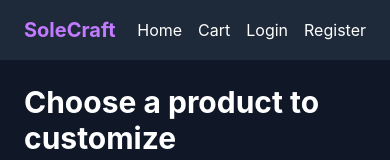
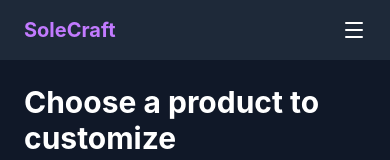
Before and after one commit to Sannny007/solecraft, a React (Vite) app in the folder client/: page / in a window 390 px wide. Shown: the top 160 px of the page. Built offline with nearby package versions, Linux system fonts and the light colour scheme; no server answers.

Commit message:
Add responsive hamburger navbar

```diff
--- a/client/src/components/Navbar.jsx
+++ b/client/src/components/Navbar.jsx
@@ -1,30 +1,41 @@
+import { useState } from 'react';
 import { Link, useNavigate } from "react-router-dom";
 import { useDispatch, useSelector } from "react-redux";
+import { Menu, X } from 'lucide-react';
 import { logout } from "../redux/slices/authSlice";
-
 
 const Navbar = () => {
   const { user, token } = useSelector((state) => state.auth);
   const dispatch = useDispatch();
   const navigate = useNavigate();
+  const [menuOpen, setMenuOpen] = useState(false);
 
   const handleLogout = () => {
     dispatch(logout());
     navigate('/login');
+    setMenuOpen(false);
   };
 
+  const closeMenu = () => setMenuOpen(false);
 
   return (
-    <nav className="bg-gray-800 px-6 py-4 flex justify-between items-center">
-      <Link to="/" className="text-xl font-bold text-purple-400">SoleCraft</Link>
-      <div className="flex gap-4 items-center">
+    <nav className="bg-gray-800 px-6 py-4 relative">
+      <div className="flex justify-between items-center">
+        <Link to="/" className="text-xl font-bold text-purple-400" onClick={closeMenu}>
+          SoleCraft
+        </Link>
+
+        {/* Desktop links - hidden on mobile */}
+        <div className="hidden md:flex gap-4 items-center">
           <Link to="/" className="hover:text-purple-400">Home</Link>
           <Link to="/cart" className="hover:text-purple-400">Cart</Link>
           {token ? (
             <>
               <Link to="/my-orders" className="hover:text-purple-400">My Orders</Link>
               <span className="text-sm text-gray-300">Hi, {user?.name}</span>
-            <button onClick={handleLogout} className="bg-red-600 hover:bg-red-700 px-3 py-1 rounded text-sm">Logout</button>
+              <button onClick={handleLogout} className="bg-red-600 hover:bg-red-700 px-3 py-1 rounded text-sm">
+                Logout
+              </button>
             </>
           ) : (
             <>
@@ -33,8 +44,39 @@ const Navbar = () => {
             </>
           )}
         </div>
+
+        {/* Hamburger icon - visible only on mobile */}
+        <button className="md:hidden" onClick={() => setMenuOpen(!menuOpen)}>
+          {menuOpen ? <X size={24} /> : <Menu size={24} />}
+        </button>
+      </div>
+
+      {/* Mobile dropdown menu */}
+      {menuOpen && (
+        <div className="md:hidden mt-4 flex flex-col gap-3 pb-2">
+          <Link to="/" onClick={closeMenu} className="hover:text-purple-400">Home</Link>
+          <Link to="/cart" onClick={closeMenu} className="hover:text-purple-400">Cart</Link>
+          {token ? (
+            <>
+              <Link to="/my-orders" onClick={closeMenu} className="hover:text-purple-400">My Orders</Link>
+              <span className="text-sm text-gray-300">Hi, {user?.name}</span>
+              <button
+                onClick={handleLogout}
+                className="bg-red-600 hover:bg-red-700 px-3 py-1 rounded text-sm w-fit"
+              >
+                Logout
+              </button>
+            </>
+          ) : (
+            <>
+              <Link to="/login" onClick={closeMenu} className="hover:text-purple-400">Login</Link>
+              <Link to="/register" onClick={closeMenu} className="hover:text-purple-400">Register</Link>
+            </>
+          )}
+        </div>
+      )}
     </nav>
   );
-}
+};
 
-export default Navbar
+export default Navbar;
```
Lines whose indentation alone changed are shown as unchanged.
